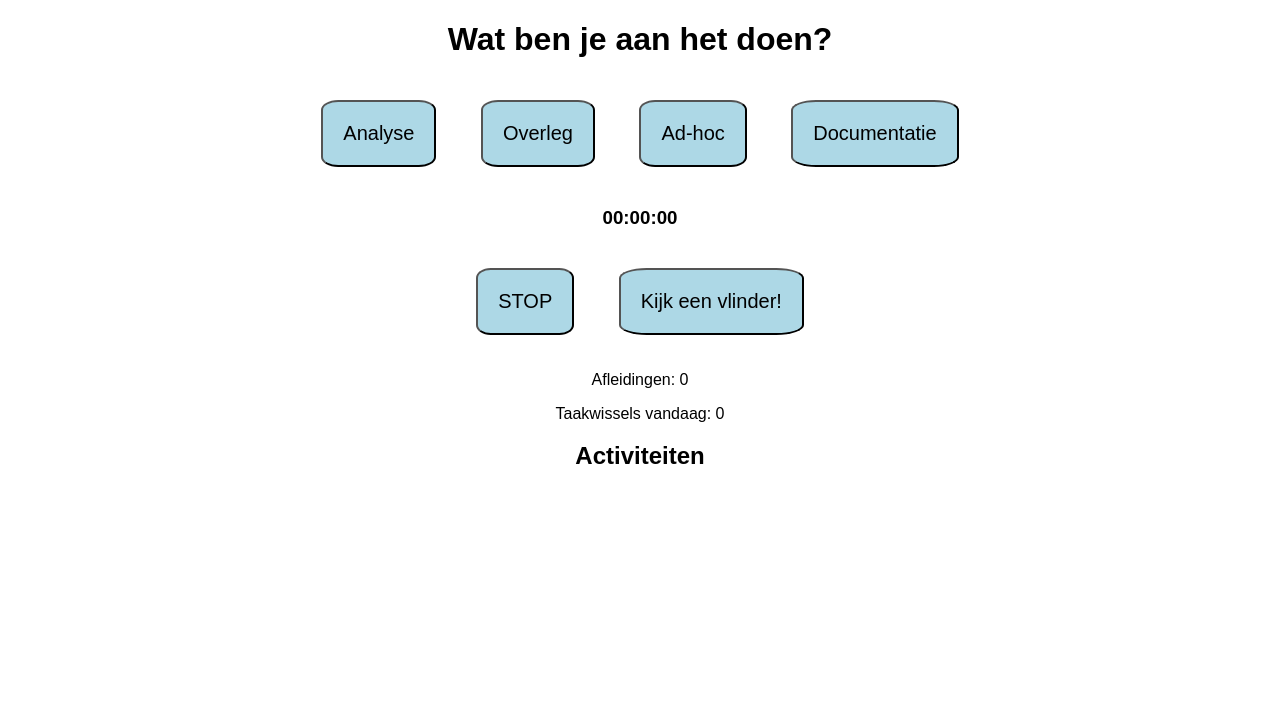
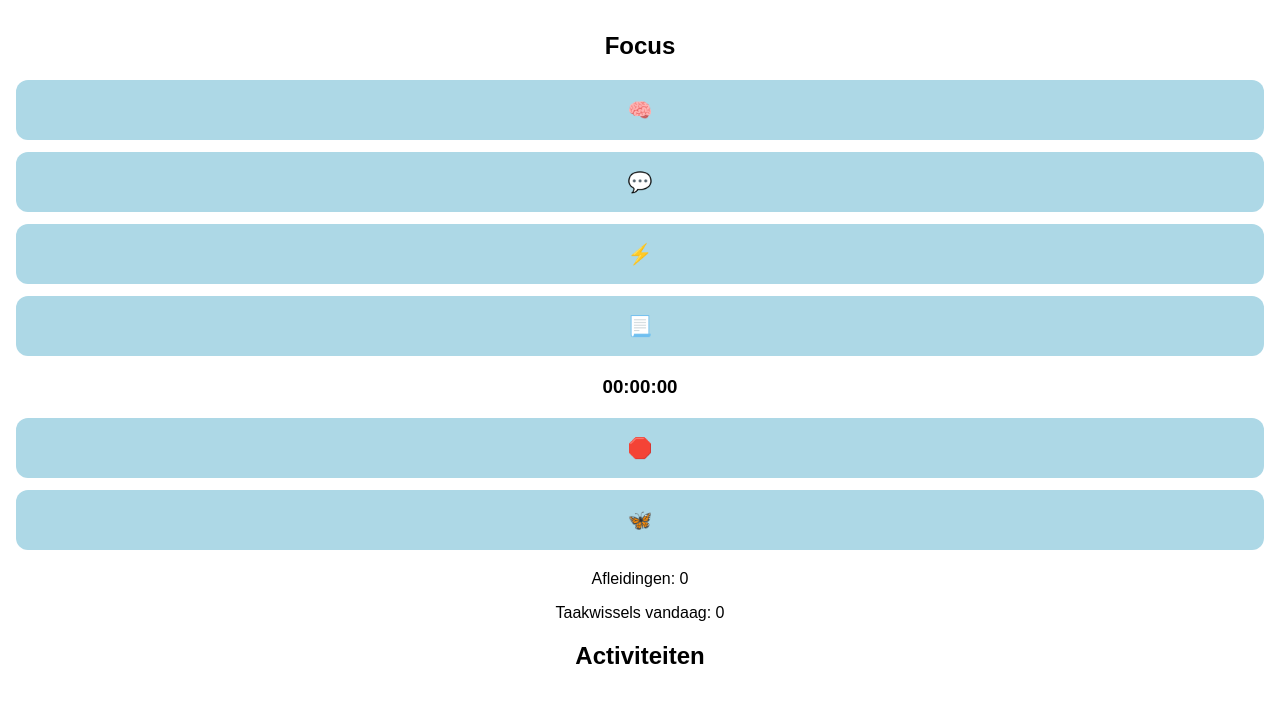
Before and after one commit to AnnVisser/focus-app, a plain HTML site: page index.html in a window 1280 px wide. Drawn offline with Linux system fonts and the light colour scheme.

Commit message:
Focus-app: test version 1.2

```diff
--- a/index.html
+++ b/index.html
@@ -1,28 +1,30 @@
 <!doctype html>
 <html>
-	<script src="db.js"></script>
-	<script src="app.js"></script>
 	<head>
-		<meta charset="UTF-8" />
+		<meta
+			name="viewport"
+			content="width=device-width, initial-scale=1.0"
+			charset="UTF-8"
+		/>
 		<title>Focus App</title>
 		<link rel="stylesheet" href="style.css" />
 	</head>
 	<body>
-		<h1>Wat ben je aan het doen?</h1>
+		<h1>Focus</h1>
 
 		<div class="buttons">
-			<button onclick="startActivity('Analyse')">Analyse</button>
-			<button onclick="startActivity('Overleg')">Overleg</button>
-			<button onclick="startActivity('Ad-hoc')">Ad-hoc</button>
-			<button onclick="startActivity('Documentatie')">Documentatie</button>
+			<button onclick="startActivity('Analyse')">🧠</button>
+			<button onclick="startActivity('Overleg')">💬</button>
+			<button onclick="startActivity('Ad-hoc')">⚡</button>
+			<button onclick="startActivity('Documentatie')">📃</button>
 		</div>
 
 		<h2 id="context"></h2>
 		<h3 id="timer">00:00:00</h3>
 
 		<div class="buttons">
-			<button onclick="stopActivity()">STOP</button>
-			<button onclick="registerDistraction()">Kijk een vlinder!</button>
+			<button onclick="stopActivity()">🛑</button>
+			<button onclick="registerDistraction()">🦋</button>
 		</div>
 
 		<p id="distractions">Afleidingen: 0</p>
@@ -31,5 +33,7 @@
 		<ul id="activityList"></ul>
 
 		<div id="active"></div>
+		<script src="db.js"></script>
+		<script src="app.js"></script>
 	</body>
 </html>
--- a/style.css
+++ b/style.css
@@ -1,15 +1,32 @@
 body {
 	font-family: Arial, sans-serif;
+	margin: 0;
+	padding: 16px;
 	text-align: center;
+}
+
+h1 {
+	font-size: 24px;
+}
+
+.buttons {
+	display: flex;
+	flex-direction: column;
+	gap: 12px;
+	margin: 20px 0;
 }
 
 button {
 	font-size: 20px;
 	border-radius: 15%;
-	padding: 20px;
-	margin: 20px;
-	width: auto;
+	padding: 18px;
+	border-radius: 12px;
+	border: none;
 	background-color: lightblue;
+}
+
+button:active {
+	transform: scale(0, 98);
 }
 
 ul {
```
